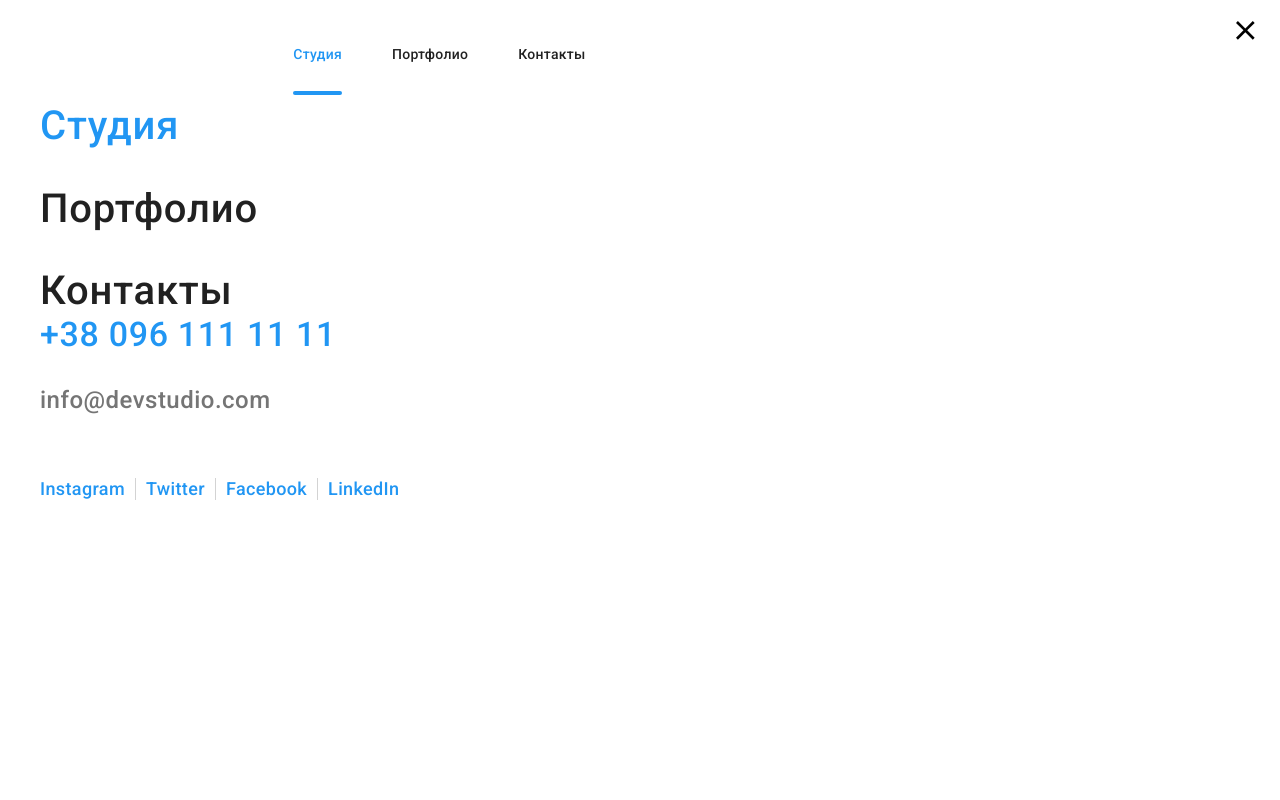
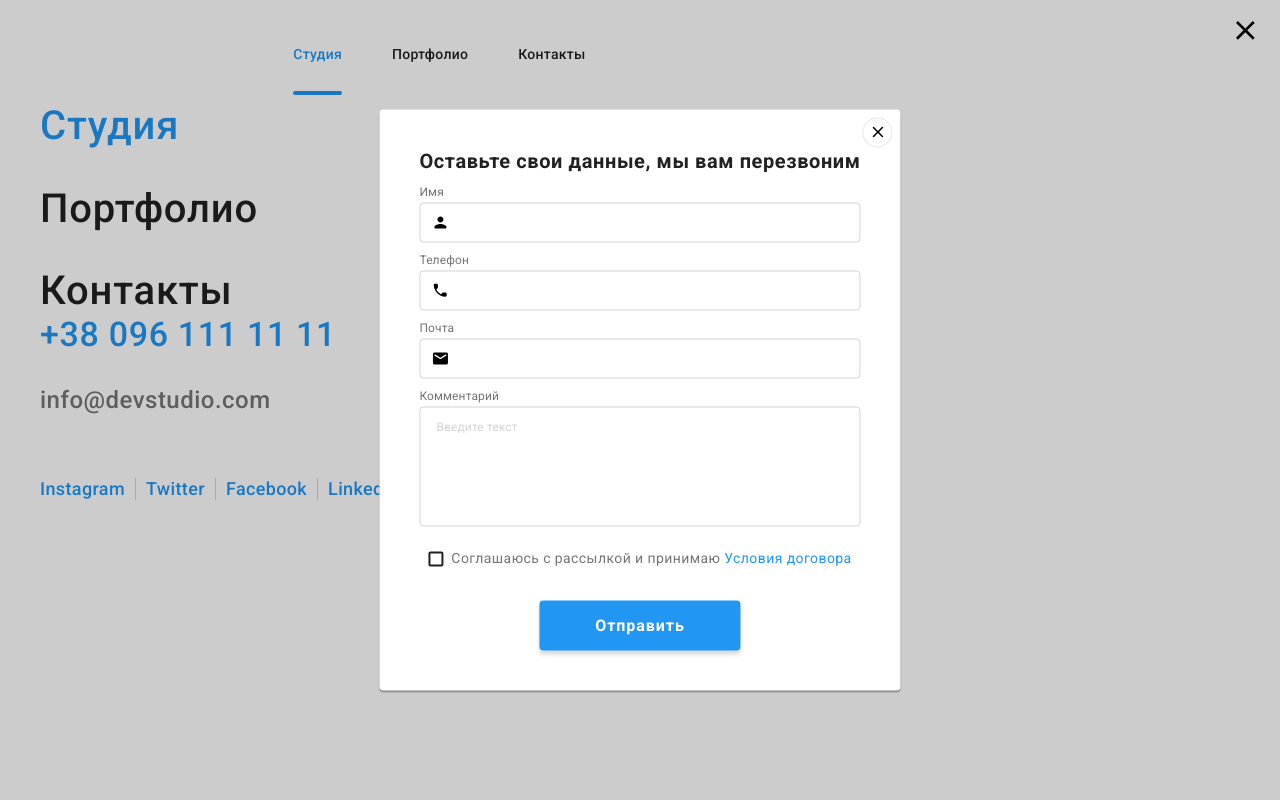
Before and after one commit to Khrystyna-Hats/goit-markup-hw-08, a plain HTML site: page index.html in a window 1280 px wide. Both pictures are taken after a click on the button 1245 px from the left and 32 px from the top of the page. Shown: the top 800 px of the page. Drawn offline with nearby package versions, Linux system fonts and the light colour scheme.

Commit message:
mob menu

```diff
--- a/index.html
+++ b/index.html
@@ -15,7 +15,7 @@
 <body>
     <header class="main-header">
 
-        <div class="mob-menu">
+        <div class="mob-menu is-hidden">
 
             <button class="menu-close-btn">
                 <svg width="40" height="40">
@@ -530,5 +530,6 @@
         </div>
     </div>
     <script src="./js/modal.js"></script>
+    <script src="./js/menu.js"></script>
 </body>
 </html>
--- /dev/null
+++ b/js/menu.js
@@ -0,0 +1,21 @@
+(() => {
+  const refs = {
+    openMenuBtn: document.querySelector('.menu-open-btn'),
+    closeMenuBtn: document.querySelector('.menu-close-btn'),
+    menu: document.querySelector('.backdrop'),
+    menuItem: document.querySelector('.mob-menu')
+  };
+
+  refs.openMenuBtn.addEventListener('click', toggleMenu);
+  refs.closeMenuBtn.addEventListener('click', toggleMenu);
+  refs.menu.addEventListener('click', removeMenu);
+
+  function toggleMenu() {
+    refs.menu.classList.toggle('is-hidden');
+  }
+  function removeMenu(e) {
+    if (e.target === refs.menu) {
+      refs.menu.classList.add('is-hidden');
+    }
+  }
+})();
--- a/sass/layout/_header.scss
+++ b/sass/layout/_header.scss
@@ -172,6 +172,7 @@
 
 .menu-nav__list {
   margin-top: 48px;
+  // margin-bottom: 302px;
 }
 
 .menu-nav__link--current {
@@ -224,6 +225,6 @@
 
 .mob-menu-content {
   display: flex;
+  flex-direction: column;
   justify-content: space-between;
-  flex-direction: column;
 }
```
Also changed, not shown: css/main.css, css/main.min.css, 2 other files.
